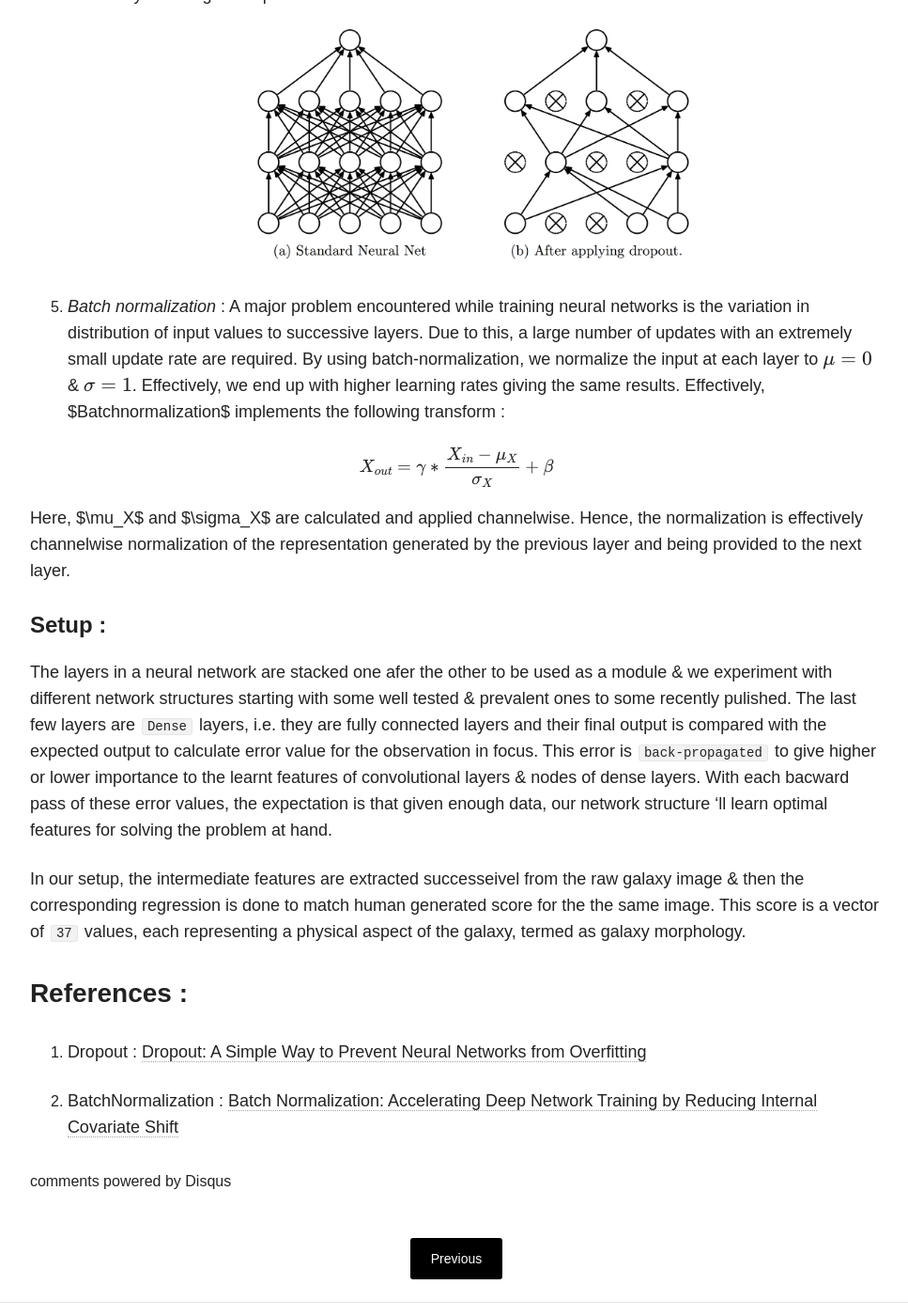
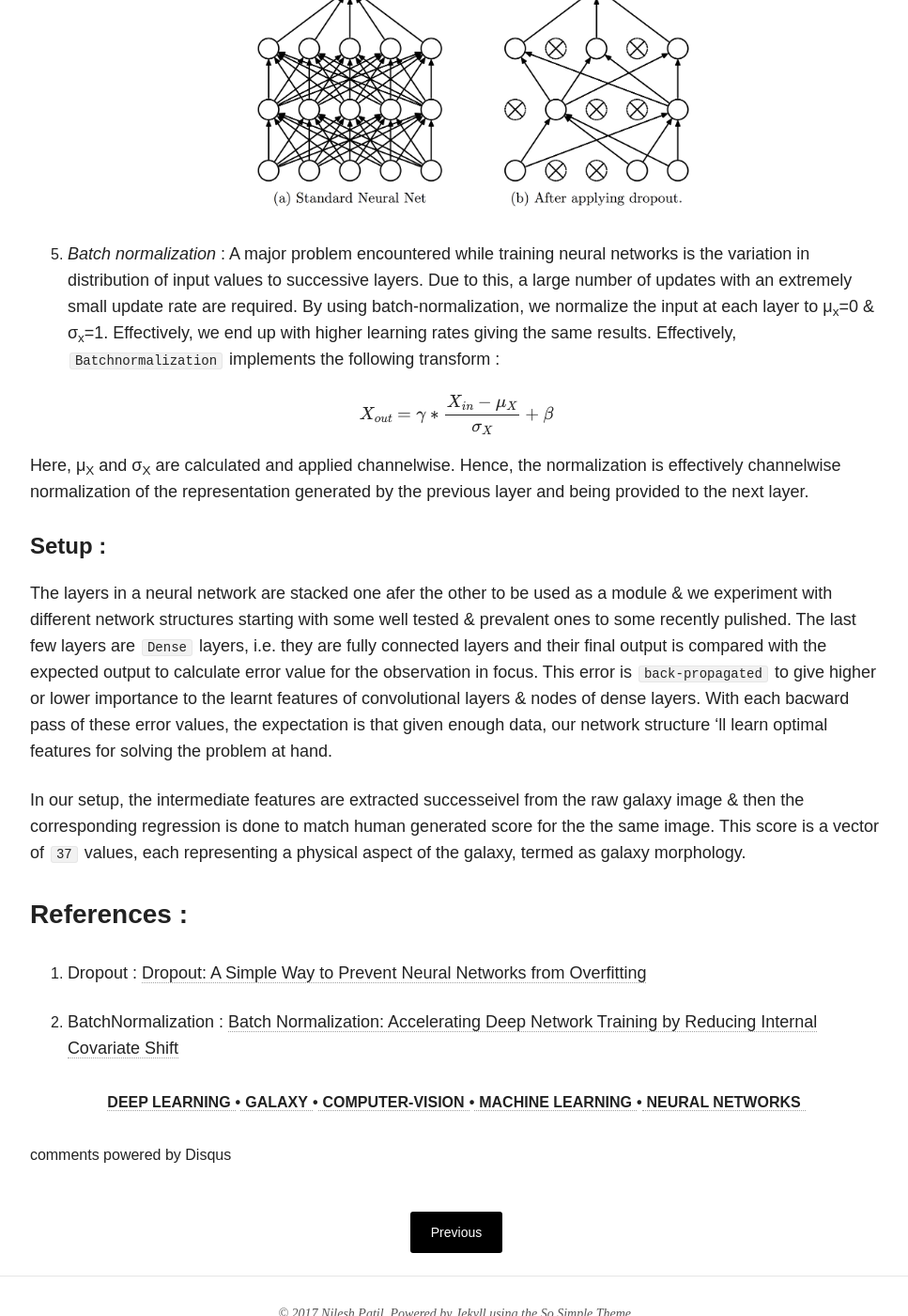
Before and after one commit to nilesh-patil/nilesh-patil.github.io, a Jekyll site: the page built from _posts/blog/2017-07-25-galactic-morphology-using-deep-learning.md, in a window 1280 px wide and 1400 px high, scrolled down 5187 px. Shown: the whole window at 94% size, without its empty margins (154-1121 px from the left). Built offline with Jekyll 4.4.1, drawn with Linux system fonts in a browser that asks for light colours; nearby versions of some CDN libraries; formulas are drawn with MathJax 3; comment, search, counter and statistics services are not loaded; some of the changed text lies outside the part shown.

Commit message:
updated posts and layout

```diff
--- a/_layouts/post.html
+++ b/_layouts/post.html
@@ -21,9 +21,6 @@
         {% else %}
           <h1 class="entry-title">{% if page.headline %}{{ page.headline }}{% else %}{{ page.title }}{% endif %}</h1>
         {% endif %}
-          <ul class="entry-tags">
-            {% for tag in page.tags %}<li><a href="{{ site.url }}/tags/#{{ tag }}" title="Pages tagged {{ tag }}">{{ tag }}</a></li>{% endfor %}
-          </ul>
       </header>
       <footer class="entry-meta">
         {% if page.author %}
@@ -47,6 +44,9 @@
       </footer>
       <div class="entry-content">
         {{ content }}
+          <ul class="entry-tags">
+            {% for tag in page.tags %}<li><a href="{{ site.url }}/tags/#{{ tag }}" title="Pages tagged {{ tag }}">{{ tag }}</a></li>{% endfor %}
+          </ul>
         {% if site.owner.disqus-shortname and page.comments or site.comments %}
           <div id="disqus_thread"></div><!-- /#disqus_thread -->
           {% include disqus-comments.html %}
--- a/_posts/blog/2017-07-25-galactic-morphology-using-deep-learning.md
+++ b/_posts/blog/2017-07-25-galactic-morphology-using-deep-learning.md
@@ -4,7 +4,7 @@
 comments: true
 categories: blog
 excerpt: 'Training a deep neural net to understand galactic structure'
-tags: [deep-learning, visualization, galaxy, computer-vision]
+tags: [deep learning, galaxy, computer-vision, machine learning, neural networks]
 image:
   feature: blog/feature/galaxy.jpg
 date: 2017-07-15T15:39:55-04:00
@@ -70,12 +70,12 @@
 Below, (a) represents a standard net with no dropout and (b) represents dropout applied to the same network. After droput, each layer has some fraction of activations set to zero, thus effectively reducing the impact of that neuron in the final model.
 ![Droput Network](\images\blog\galaxyzoo\03.droput_representation.png){: .center-image height="250px" width="500px"}
 
-5. *Batch normalization* : A major problem encountered while training neural networks is the variation in distribution of input values to successive layers. Due to this, a large number of updates with an extremely small update rate are required. By using batch-normalization, we normalize the input at each layer to $$\mu=0$$ & $$\sigma=1$$. Effectively, we end up with higher learning rates giving the same results.
-Effectively, $Batchnormalization$ implements the following transform :
+5. *Batch normalization* : A major problem encountered while training neural networks is the variation in distribution of input values to successive layers. Due to this, a large number of updates with an extremely small update rate are required. By using batch-normalization, we normalize the input at each layer to &mu;<sub>x</sub>=0 & &sigma;<sub>x</sub>=1. Effectively, we end up with higher learning rates giving the same results.
+Effectively, `Batchnormalization` implements the following transform :
 
 $$X_{out} = \gamma*\frac{X_{in}-\mu_X}{\sigma_X}+\beta$$
 
-Here, $\mu_X$ and $\sigma_X$ are calculated and applied channelwise. Hence, the normalization is effectively channelwise normalization of the representation generated by the previous layer and being provided to the next layer.
+Here, &mu;<sub>X</sub> and &sigma;<sub>X</sub> are calculated and applied channelwise. Hence, the normalization is effectively channelwise normalization of the representation generated by the previous layer and being provided to the next layer.
 
 #### Setup :
 
--- a/_sass/_layout.scss
+++ b/_sass/_layout.scss
@@ -209,16 +209,16 @@
 }
 .entry-tags {
 	display: block;
-	margin-top: 2em;
+	margin-top: 4em;
 	text-transform: uppercase;
-	@include font-size(16);
-	font-weight: 600;
+	@include font-size(12);
+	font-weight: 100;
 	a {
 		color: $text-color;
 	}
 }
 span + .entry-title {
-	margin-top: 0;
+	margin-top: 10;
 }
 .entry-title {
 	font-family: $alt-font;
```
Also changed, not shown: _posts/blog/2017-02-15-human-activity-recognition.md (+1 -1 lines).
